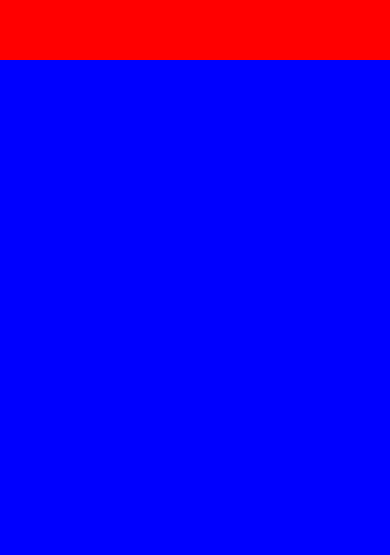
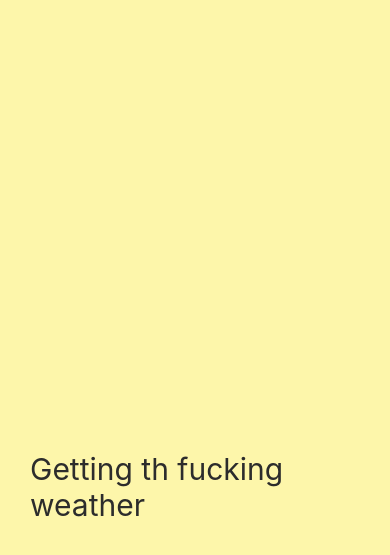
Before and after one commit to hyuntae94/fokin-weather, a React Native app: screen / in a window 390 px wide. Shown: the part 221-776 px from the top of the page. Built offline with nearby package versions, Linux system fonts and the light colour scheme.

Commit message:
#1.1 Loading Screen

```diff
--- a/App.js
+++ b/App.js
@@ -1,26 +1,6 @@
-import { StatusBar } from 'expo-status-bar';
-import React from 'react';
-import { StyleSheet, Text, View } from 'react-native';
+import React from "react";
+import Loading from "./Loading";
 
 export default function App() {
-  return (
-    <View style={styles.container}>
-      <View style={styles.redview} />
-      <View style={styles.blueview} />
-    </View>
-  );
+  return <Loading/>;
 }
-
-const styles = StyleSheet.create({
-  container: {
-    flex: 1,
-  },
-  redview:{
-    flex:1,
-    backgroundColor:"red"
-  },
-  blueview:{
-    flex:2,
-    backgroundColor:"blue"
-  }
-});
--- /dev/null
+++ b/Loading.js
@@ -0,0 +1,24 @@
+import React from "react";
+import {StyleSheet, Text, View} from "react-native";
+
+export default function Loading(){
+	return (
+		<View style={styles.container}>
+			<Text style={styles.text}>Getting th fucking weather</Text>
+		</View>
+	)
+}
+
+const styles = StyleSheet.create({
+	container: {
+	  flex: 1,
+	  justifyContent:"flex-end",
+	  paddingHorizontal:30,
+	  paddingVertical:100,
+	  backgroundColor: "#FDF6AA"
+	},
+	text:{
+	color: "#2c2c2c",
+	fontSize: 30
+	}
+  });
```
